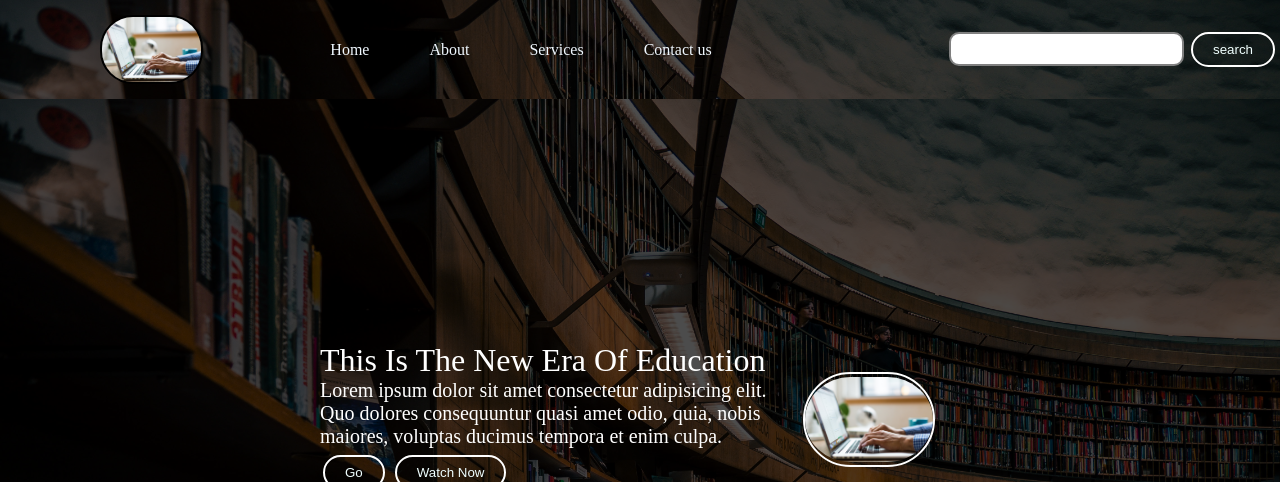
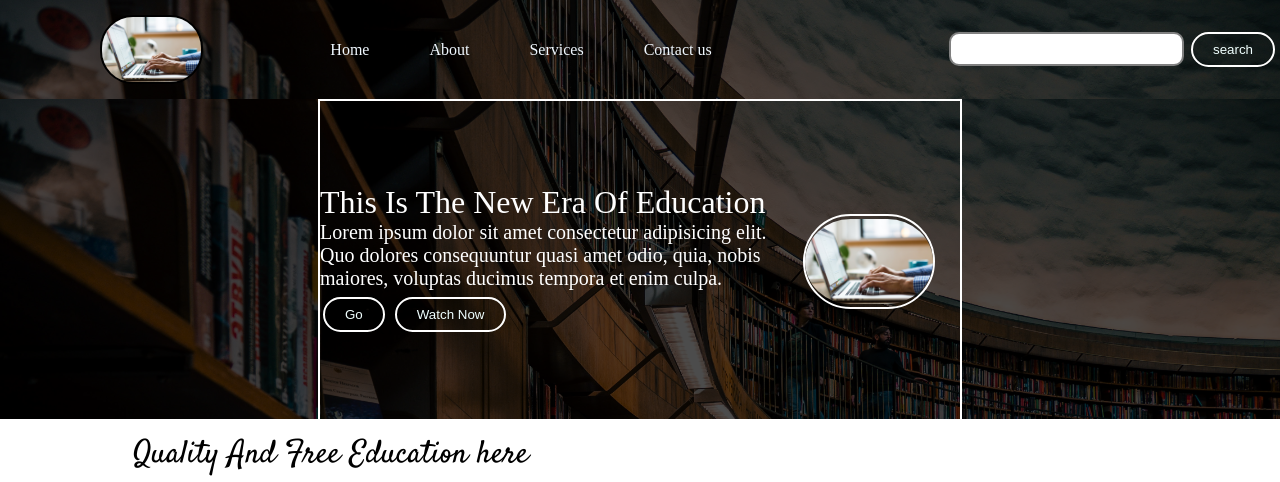
Before and after one commit to aslanshaikh/project-1, a PHP site: page / in a window 1280 px wide. Shown: the top 482 px of the page. Run offline with PHP 8.4, Linux system fonts and the light colour scheme.

Commit message:
change box main height

```diff
--- a/css/style.css
+++ b/css/style.css
@@ -84,9 +84,10 @@ html{
     justify-content: center;
     align-items: center;
     max-width: 50%;
-    height: 80%;
+    height: 100%;
     margin: auto;
     color: white;
+    border: 2px solid;
     font-family: 'Times New Roman', Times, serif;
 
 }
@@ -100,7 +101,7 @@ html{
     margin: auto;
 }
 .firstsection{
-    height: 100vh;
+    height: 40vh;
 }
 
 .firsthalf{
```
